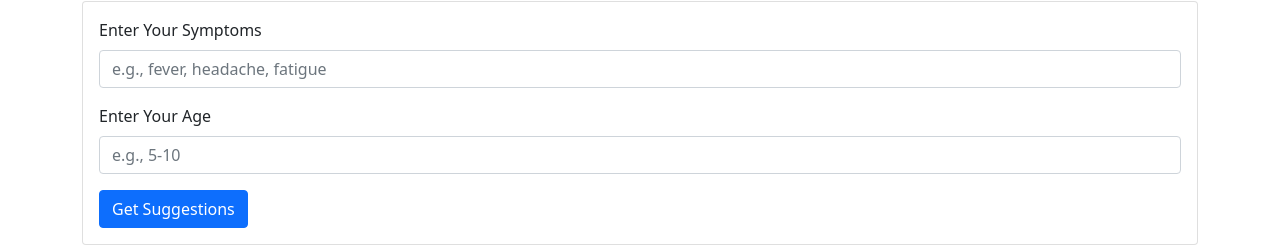
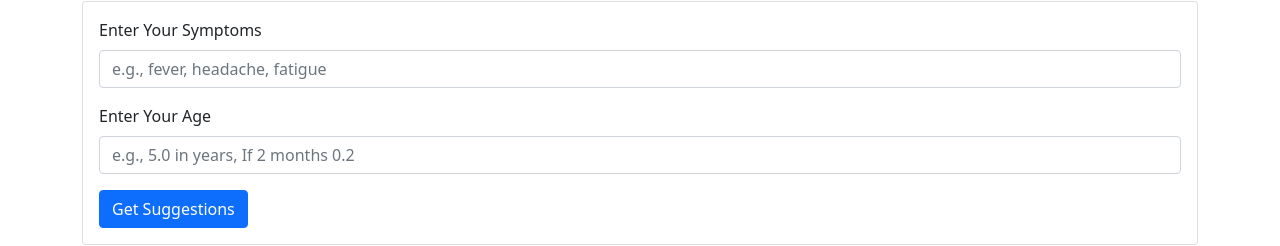
Before and after one commit to Muni-Kumar-001/Medicine, a website: page index.html in a window 1280 px wide. Shown: the part 165-411 px from the top of the page. Drawn offline with nearby package versions, Linux system fonts and the light colour scheme.

Commit message:
Update index.html

```diff
--- a/index.html
+++ b/index.html
@@ -24,7 +24,7 @@
                     </div>
                     <div class="mb-3">
                         <label for="age" class="form-label">Enter Your Age</label>
-                        <input type="text" class="form-control" id="age" placeholder="e.g., 5-10">
+                        <input type="text" class="form-control" id="age" placeholder="e.g., 5.0 in years, If 2 months 0.2">
                     </div>
                     <button type="submit" class="btn btn-primary">Get Suggestions</button>
                 </form>
```
